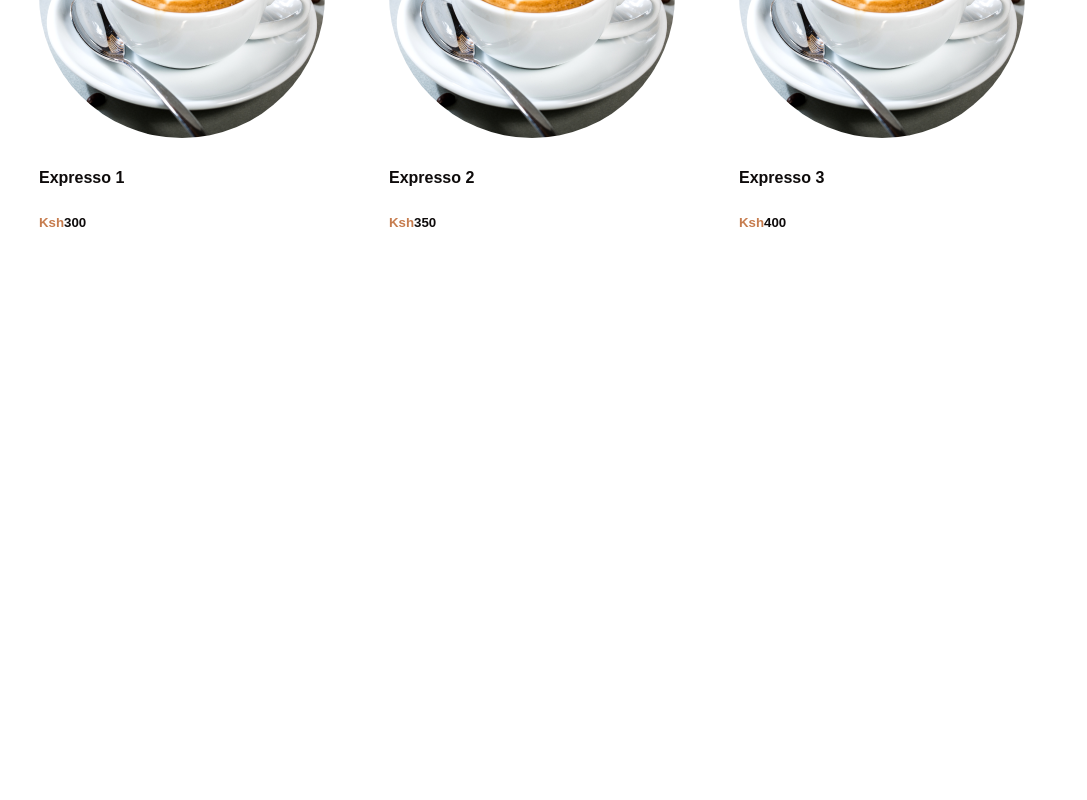
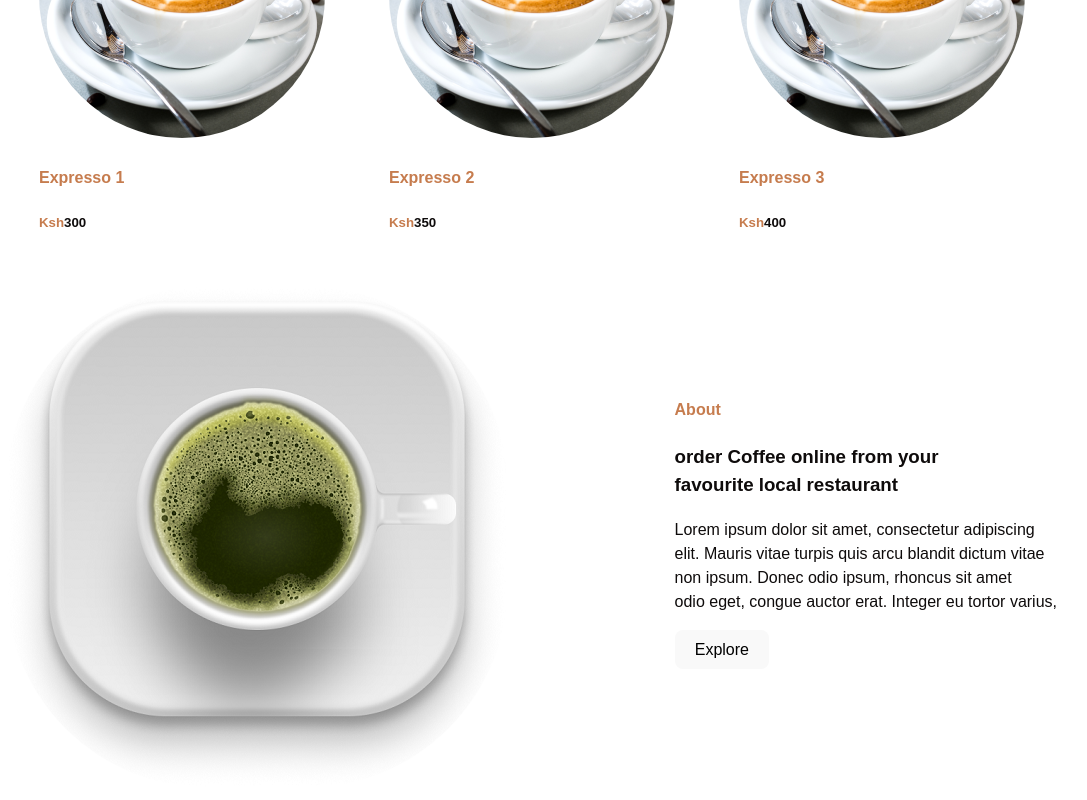
Before and after one commit to sirkaranja/Coffee-cozy, a React (Vite) app: page / in a window 1280 px wide. Shown: the part 1047-1847 px from the top of the page, without its empty margins (108-1195 px from the left). Before the commit the page ends 1366 px from the top, so only its background shows below. Built offline with nearby package versions, Linux system fonts and the light colour scheme.

Commit message:
About section

```diff
--- a/src/App.jsx
+++ b/src/App.jsx
@@ -3,6 +3,7 @@ import React from 'react';
 import Navbar from './Components/Navbar/Navbar';
 import Coursel from './Components/Coursel/Coursel';
 import Offer from './Components/Offer/Offer';
+import About from './Components/About/About';
 
 import './App.css'
 
@@ -14,6 +15,7 @@ function App() {
       <Navbar />
       <Coursel />
       <Offer/>
+      <About />
 
 
     </>
--- /dev/null
+++ b/src/Components/About/About.css
@@ -0,0 +1,13 @@
+.about-container{
+    display: flex;
+    justify-content: space-between;
+}
+button{
+    background-color: #C67C4E;
+}
+h4{
+    color: #C67C4E;
+}
+.about-info{
+    padding-top: 90px;
+}
--- /dev/null
+++ b/src/Components/About/About.jsx
@@ -0,0 +1,25 @@
+import React from 'react'
+import './About.css';
+import about from '../../assets/Drink.png'
+const About = () => {
+  return (
+    <div className="about-container">
+        <div className="about-img">
+            <img src={about} alt="" srcset="" />
+        </div>
+        <div className="about-info">
+            <h4>About</h4>
+            <h3>order Coffee online from your <br/>
+            favourite  local restaurant</h3>
+            <p>Lorem ipsum dolor sit amet, consectetur adipiscing<br/>
+                elit. Mauris vitae turpis quis arcu blandit dictum vitae<br/>
+             non ipsum. Donec odio ipsum, rhoncus sit amet <br/>
+             odio eget, congue auctor erat. Integer eu tortor varius,</p>
+             <button>Explore</button>
+        </div>
+
+    </div>
+  )
+}
+
+export default About
```
Also changed, not shown: src/assets/Drink.png.
